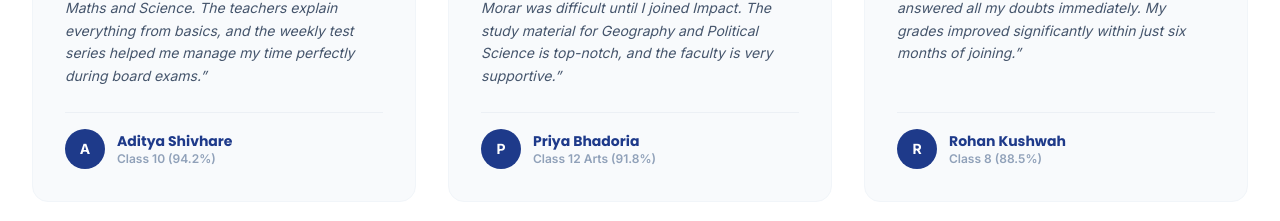
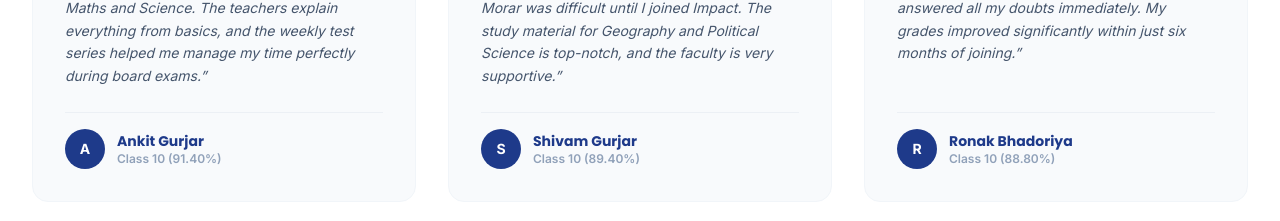
Before and after one commit to haarekasahara1923-wq/impact, a Next.js app: page / in a window 1280 px wide. Shown: the part 2916-3137 px from the top of the page. Built offline with nearby package versions, Linux system fonts and the light colour scheme.

Commit message:
Update achiever names in testimonials

```diff
--- a/src/app/page.tsx
+++ b/src/app/page.tsx
@@ -66,20 +66,20 @@ export default function HomePage() {
 
   const testimonials = [
     {
-      name: 'Aditya Shivhare',
-      grade: 'Class 10 (94.2%)',
+      name: 'Ankit Gurjar',
+      grade: 'Class 10 (91.40%)',
       text: 'Impact Institute changed the way I look at Maths and Science. The teachers explain everything from basics, and the weekly test series helped me manage my time perfectly during board exams.',
       rating: 5,
     },
     {
-      name: 'Priya Bhadoria',
-      grade: 'Class 12 Arts (91.8%)',
+      name: 'Shivam Gurjar',
+      grade: 'Class 10 (89.40%)',
       text: 'Finding a coaching class specifically for Arts in Morar was difficult until I joined Impact. The study material for Geography and Political Science is top-notch, and the faculty is very supportive.',
       rating: 5,
     },
     {
-      name: 'Rohan Kushwah',
-      grade: 'Class 8 (88.5%)',
+      name: 'Ronak Bhadoriya',
+      grade: 'Class 10 (88.80%)',
       text: 'The small batch sizes meant that the teacher answered all my doubts immediately. My grades improved significantly within just six months of joining.',
       rating: 5,
     },
```
